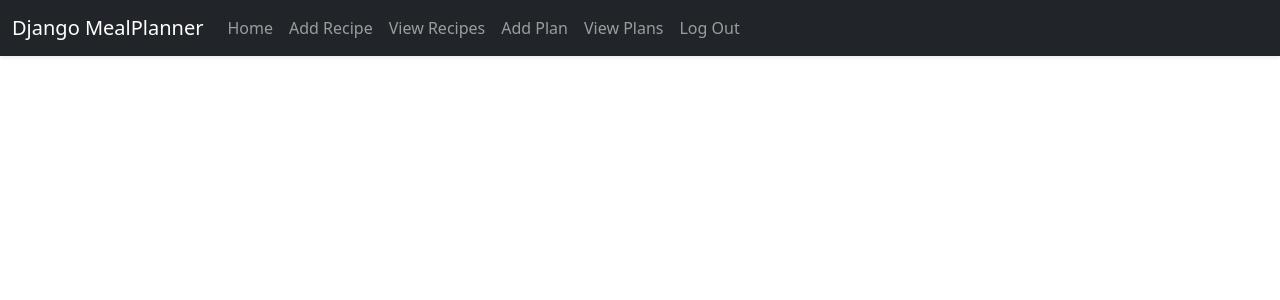
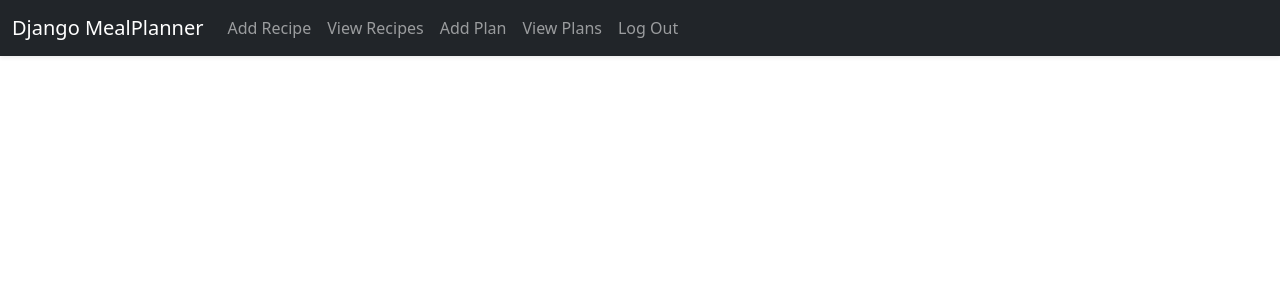
Before and after one commit to wingsforsophia/Django-Meal-Planner, a Django app: page / in a window 1280 px wide. Shown: the top 300 px of the page. Run offline with Django 3.2, Linux system fonts and the light colour scheme; the visitor is signed in with stand-in values (Sample User, id 1); some libraries are stand-ins or nearby versions.

Commit message:
remove home link on navbar

```diff
--- a/main_app/templates/base.html
+++ b/main_app/templates/base.html
@@ -41,9 +41,6 @@
           <div class="collapse navbar-collapse" id="navbarSupportedContent">
             <ul class="navbar-nav me-auto mb-2 mb-lg-0">
               <li class="nav-item">
-                <a class="nav-link" aria-current="page" href="{% url 'home' %}">Home</a>
-              </li>
-              <li class="nav-item">
                 <a class="nav-link" href="{% url 'recipes_create' %}">Add Recipe</a>
               </li>
               <li class="nav-item">
```
